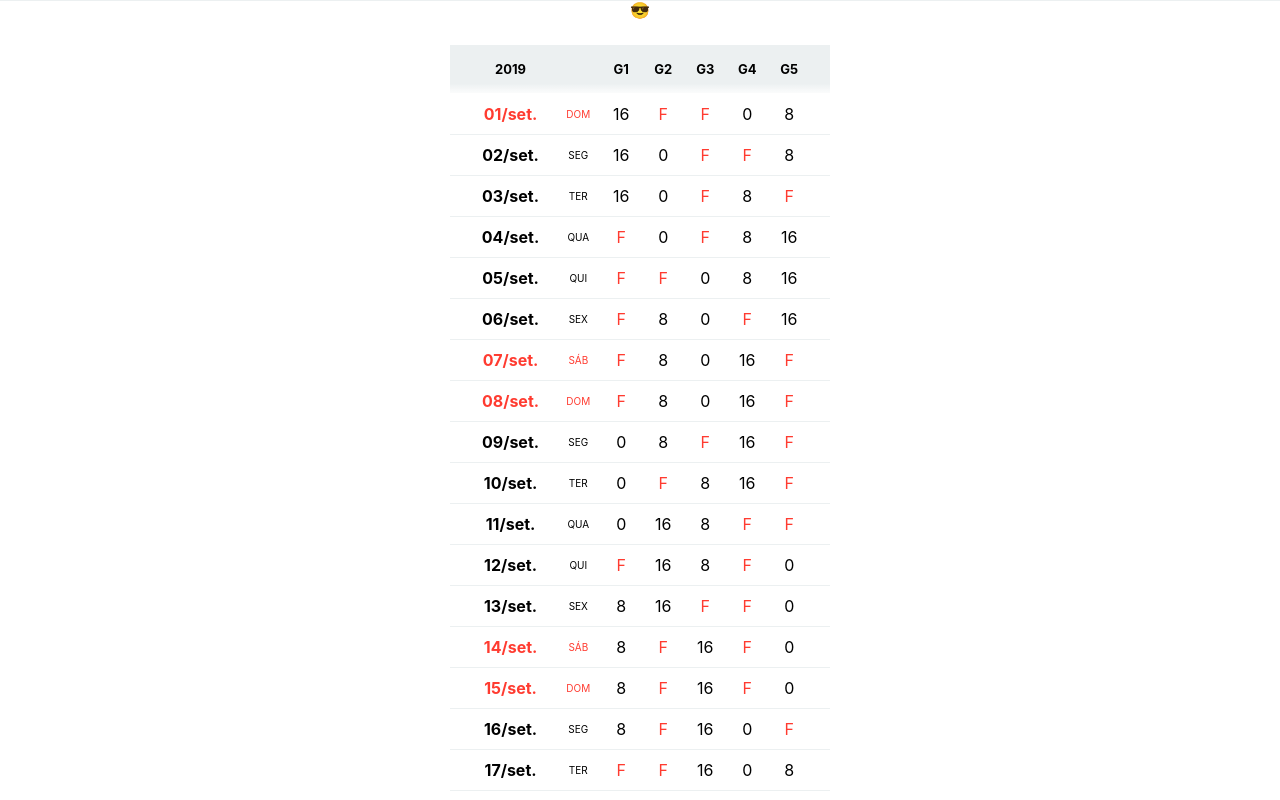
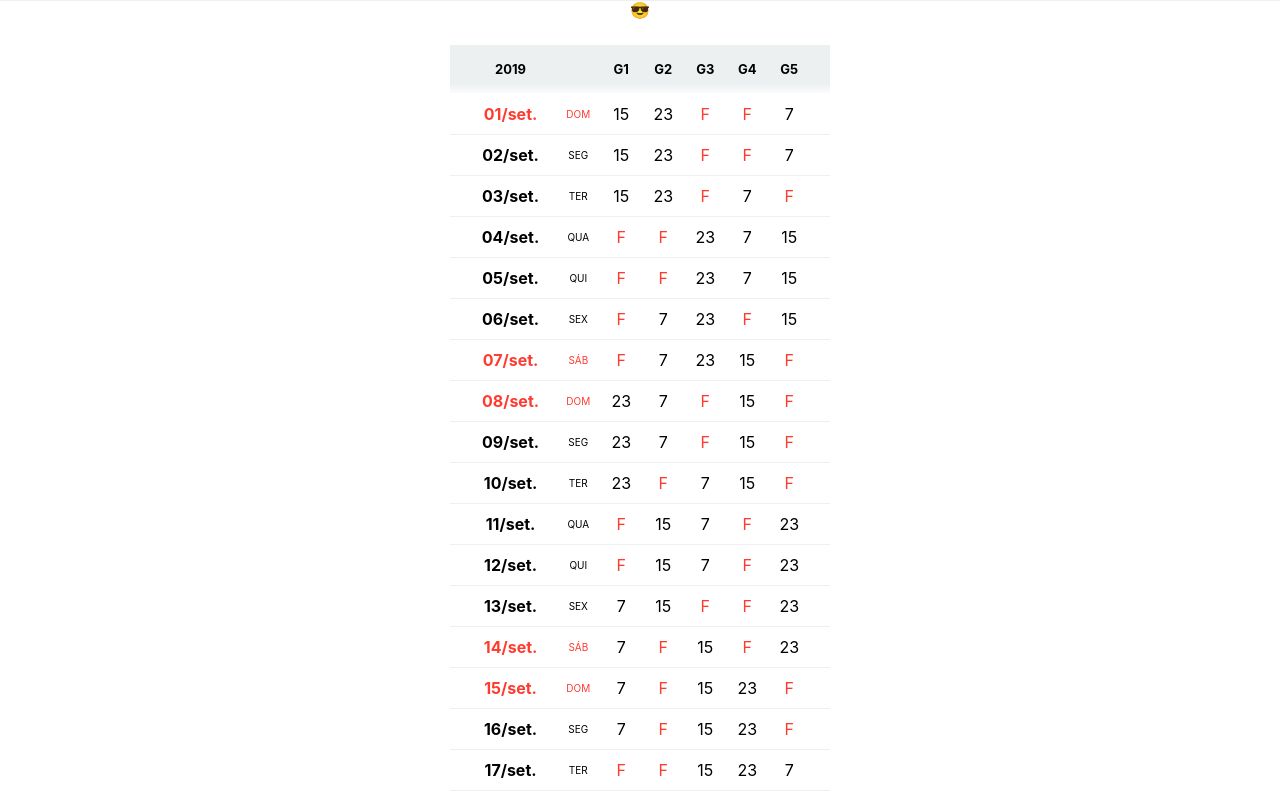
Before and after one commit to tabelaturnot/TabelaTurno, a React (Create React App) app: page / in a window 1280 px wide. Shown: the top 800 px of the page. Built offline with nearby package versions, Linux system fonts and the light colour scheme.

Commit message:
With Reduc, and default is Refap23

```diff
--- a/src/CardMenu.js
+++ b/src/CardMenu.js
@@ -72,7 +72,6 @@ class CardMenu extends Component {
     if (process.env.NODE_ENV === 'development') {
       buttonsForTest = (
         <>
-          <Link className="linkCard" to="/Reduc">Reduc</Link>
           <Link className="linkCard" to="/Teste4">Teste4</Link>
         </>
       );
@@ -95,6 +94,7 @@ class CardMenu extends Component {
                 <BtChangeTheme className="linkCard" />
                 <Link className="linkCard" to="/Refap">Refap 23-7-15</Link>
                 <Link className="linkCard" to="/Refap0">Refap 0-8-16</Link>
+                <Link className="linkCard" to="/Reduc">Reduc</Link>
                 {buttonsForTest}
                 <div className="menuTextInfo">
 
--- a/src/index.js
+++ b/src/index.js
@@ -10,7 +10,7 @@ import * as serviceWorker from "./serviceWorker";
 const Root = () => (
   <Switch>
     <Route path="/about" render={() => <div>ABOUT</div>} />
-    <Route exact path="/" component={() => <App tableName="Refap0" />} />
+    <Route exact path="/" component={() => <App tableName="Refap" />} />
     <Route exact path="/Reduc" component={() => <App tableName="Reduc" />} />
     <Route exact path="/Refap0" component={() => <App tableName="Refap0" />} />
     <Route exact path="/Refap" component={() => <App tableName="Refap" />} />
```
Also changed, not shown: 12 other files (tests, documents, lock files or other folders).
